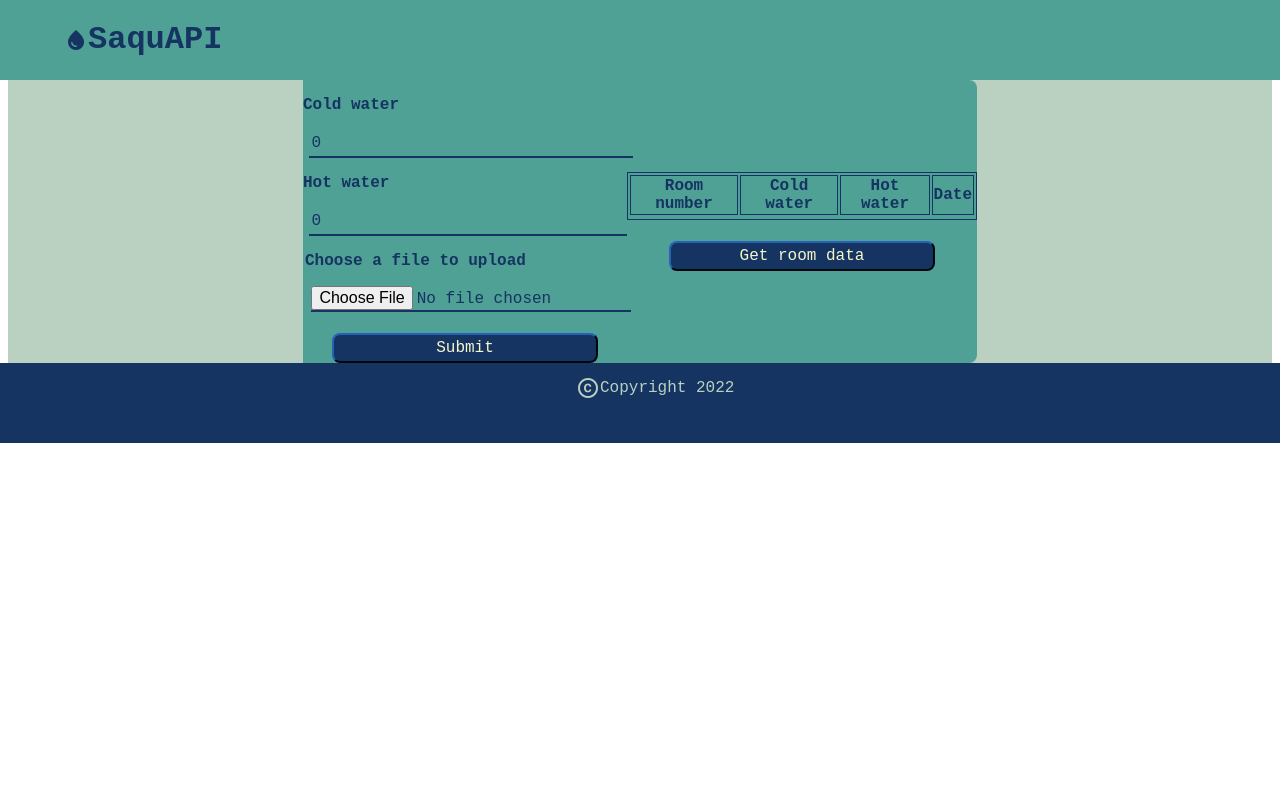
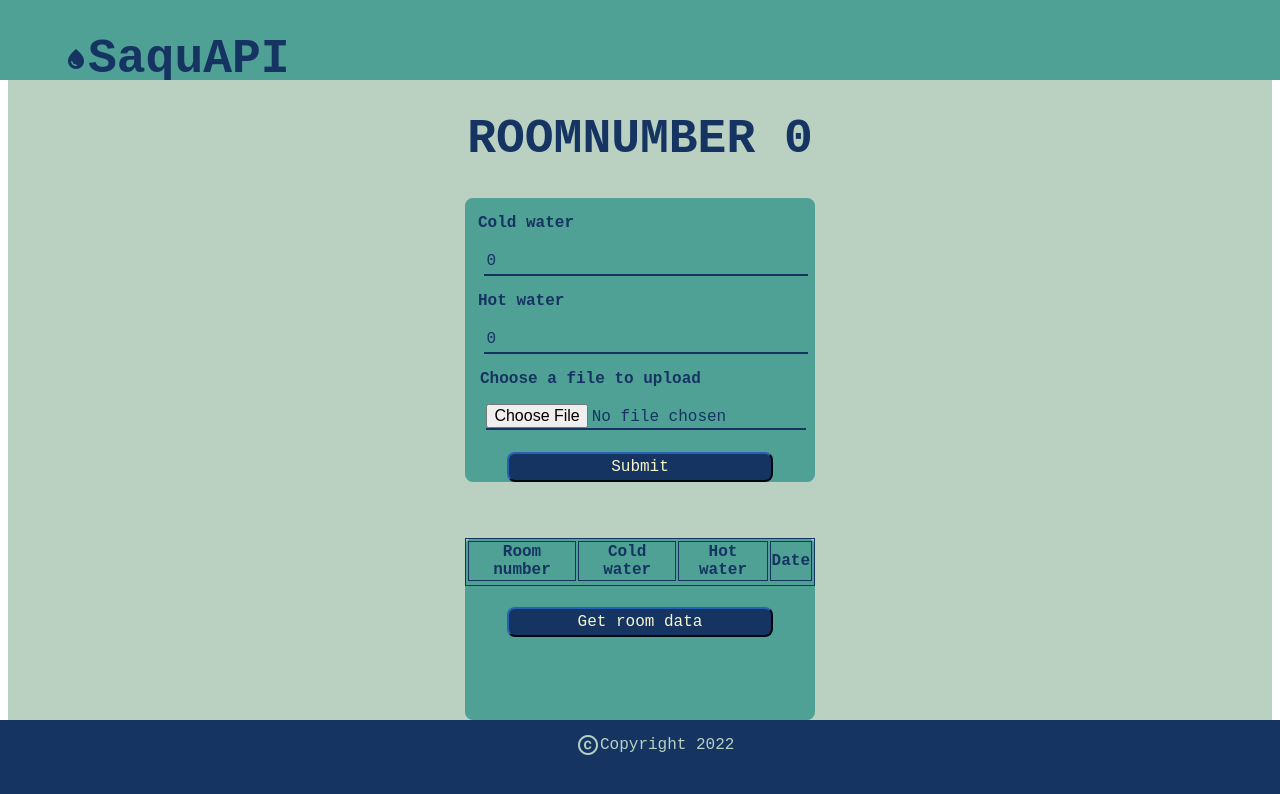
Before and after one commit to napsugarinf/SaquAPI_FrontEnd, an Angular app: page /userdashboard/upload in a window 1280 px wide. Shown: the top 794 px of the page. Built offline with nearby package versions, Linux system fonts and the light colour scheme.

Commit message:
layout fixes

```diff
--- a/src/app/userdashboard/upload/upload.component.html
+++ b/src/app/userdashboard/upload/upload.component.html
@@ -1,9 +1,14 @@
 <div class="upload">
-    <div class="container">
+    <!-- <div class="container"> -->
+       <div>
+        <h1>
+            ROOMNUMBER {{roomNNN}}
+        </h1>
+       </div>
         <div class="form_group">
             <div>
                 <label>
-                    <p><strong>Cold water </strong> </p>
+                    <p><strong> Cold water </strong> </p>
                 </label>
                 <input type="number" class="inputStyle" [(ngModel)]="roomDataPic.coldWater">
             </div>
@@ -14,6 +19,7 @@
                 <input type="number" class="inputStyle" [(ngModel)]="roomDataPic.hotWater">
             </div>
             <div>
+
                 <label>
                     <label>
                         <p><strong> Choose a file to upload </strong></p>
@@ -31,6 +37,7 @@
                 </button>
             </div>
         </div>
+        <div class="space_between"> </div>
         <div class="form_table">
             <table mat-table class="roomData_table">
                 <thead>
@@ -60,5 +67,5 @@
                 </button>
             </div>
         </div>
-    </div>
+    <!-- </div> -->
 </div>
--- a/src/app/userdashboard/upload/upload.component.scss
+++ b/src/app/userdashboard/upload/upload.component.scss
@@ -5,10 +5,11 @@ $button_height: 1.5em;
 
 .upload{
     display: flex;
-    margin: 80px auto auto;
+    margin: 80px auto 0;
     background-color: #BAD1C2;
-    width: 100%;
-    max-height: 100%;
+    padding: 0 20px;
+    max-width: 100%;
+    height:80vh;
     flex-direction: column;
     align-items: center;
     position: relative;
@@ -16,22 +17,28 @@ $button_height: 1.5em;
 h2{
     text-align: center;
     color: #153462;
-    font-size: 10vh;
+    font-size: 7vh;
 }
 .form_group{
     background-color: #4FA095;
     display: flex;
-    height: 100%;
-    margin: 1 cm;
-   // width: 350px;
-    max-width: 100%;
+    height: 65%;
+    width: 350px;
     flex-direction: column;
-   // border-radius: 30px ;
+    border-radius: 8px ;
+    align-items: center;
+}
+.form_table{
+    background-color: #4FA095;
+    display: flex;
+    height: 65%;
+    width: 350px;
+    flex-direction: column;
+    border-radius: 8px ;
     align-items: center;
 
 }
-.form_table{
-    background-color: #4FA095;
+.space_between{
     display: flex;
     height: 20%;
     width: 350px;
@@ -41,12 +48,11 @@ h2{
 
 }
 .container{
-    background-color: #4FA095;
+    background-color: #4FA095;;
     display: flex;
     flex-direction: row;
     border-radius: 8px ;
     align-items:center;
-
     margin: 0;
     padding: 0;
 }
@@ -98,3 +104,8 @@ h2{
     font-size: medium;
     color: #153462;
 }
+h2{
+    text-align: center;
+    color: #153462;
+    font-size: 7vh;
+}
--- a/src/app/userdashboard/upload/upload.component.ts
+++ b/src/app/userdashboard/upload/upload.component.ts
@@ -24,7 +24,7 @@ roomDataPic = new RoomDataPic();
 myImage!: Observable<any>;
 imageURL: any;
 base64code!: any;
-
+public roomNNN = LoginComponent.roomNr!
 selectedFile! :File;
 
 constructor( private userDashboardService: UserdashboardService, private userService: UserService, private router: Router, private http: HttpClient) { }
@@ -81,8 +81,8 @@ readFile(file: File, subscriber: Subscriber<any>) {
 
 photoUploadHandler(){
   this.roomDataPic.roomNumber = LoginComponent.roomNr!
-  console.log(this.roomDataPic.roomNumber)
-  console.log(this.roomDataPic.coldWater)
+  //console.log(this.roomDataPic.roomNumber)
+  //console.log(this.roomDataPic.coldWater)
   console.log(this.roomDataPic.hotWater)
   console.log(this.base64code)
   this.roomDataPic.base64StringImage = this.base64code
--- a/src/app/userdashboard/userdashboard.component.html
+++ b/src/app/userdashboard/userdashboard.component.html
@@ -1,6 +1,10 @@
 <div class="userDashboard">
     <div class="form_group">
-
+     <div>
+      <h2>
+        ROOMNUMBER {{roomNumber}}
+      </h2>
+     </div>
       <button id="upload_btn" (click)="uploadClickHandler()">
         <span>
           <i class="material-icons">
--- a/src/app/userdashboard/userdashboard.component.scss
+++ b/src/app/userdashboard/userdashboard.component.scss
@@ -99,3 +99,8 @@ $button_height: 1.5em;
     color: #153462;
     border-color: #153462;
 }
+h2{
+    text-align: center;
+    color: #153462;
+    font-size: 4vh;
+}
--- a/src/app/userdashboard/userdashboard.component.ts
+++ b/src/app/userdashboard/userdashboard.component.ts
@@ -10,8 +10,10 @@ import { User } from '../model/user';
   styleUrls: ['./userdashboard.component.scss']
 })
 export class UserdashboardComponent implements OnInit {
+public roomNumber = LoginComponent.roomNr!
+  constructor(private router: Router) {
 
-  constructor(private router: Router) {}
+  }
 
   ngOnInit(): void {
   }
--- a/src/styles.scss
+++ b/src/styles.scss
@@ -9,3 +9,9 @@ h2{
     font-family: 'Courier New', Courier, monospace;
     font-size: 10vh;
 }
+h1{
+    text-align: center;
+    color: #153462;
+    font-family: 'Courier New', Courier, monospace;
+    font-size: 6vh;
+}
```
